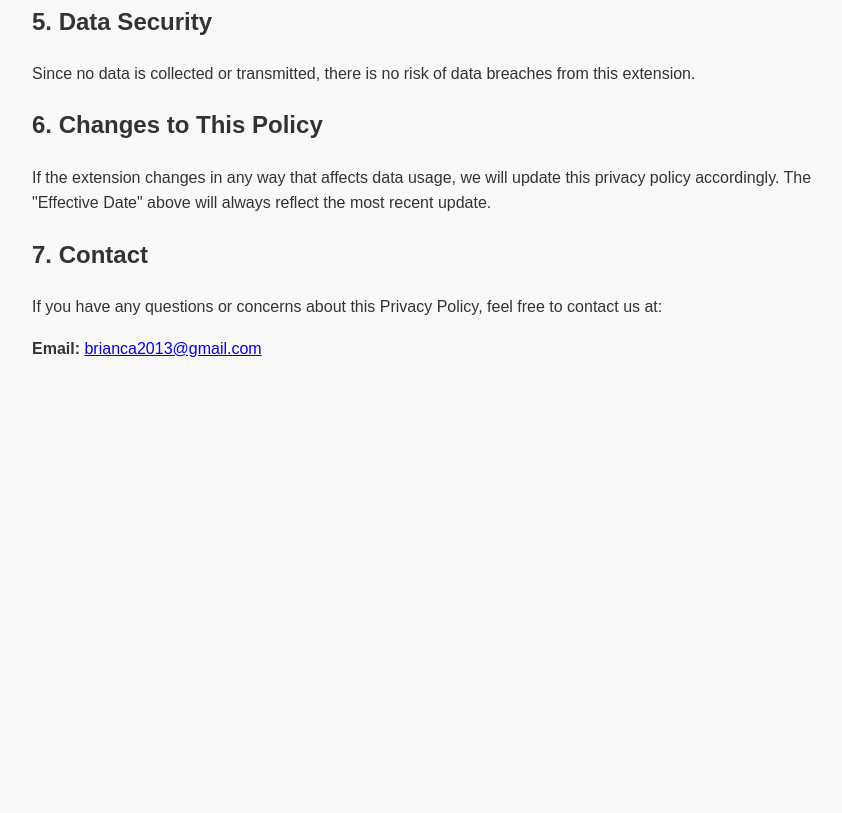
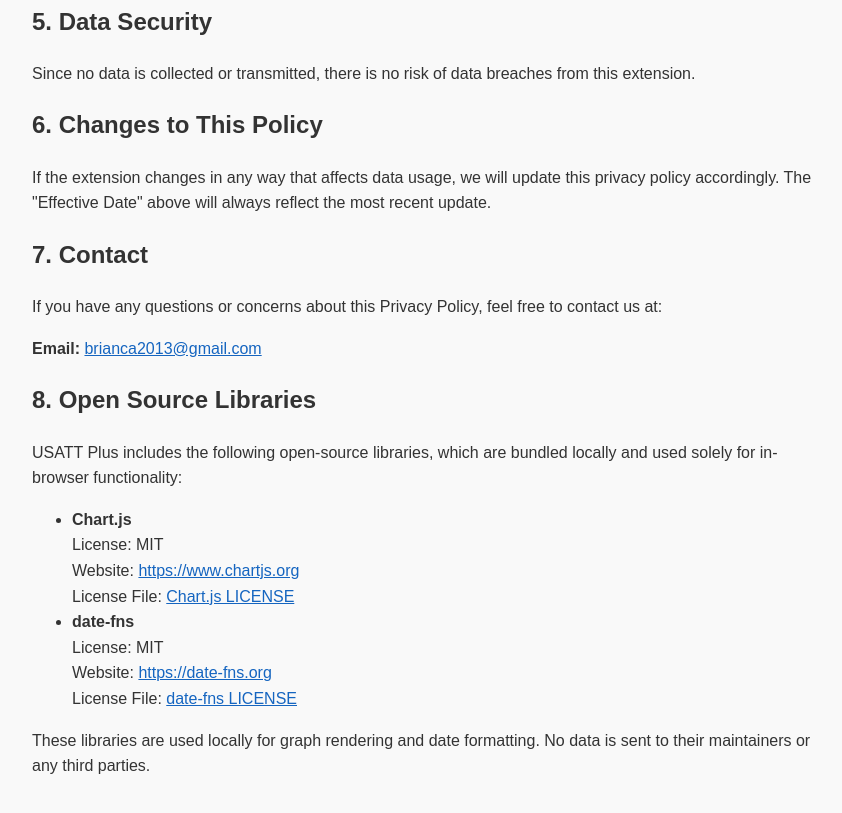
Before and after one commit to booktrailer/usatt-plus-privacy-policy, a plain HTML site: page index.html in a window 1280 px wide. Shown: the part 946-1759 px from the top of the page, without its empty margins (208-1050 px from the left). Before the commit the page ends 1387 px from the top, so only its background shows below. Drawn offline with Linux system fonts and the light colour scheme.

Commit message:
Update index.html

```diff
--- a/index.html
+++ b/index.html
@@ -20,6 +20,9 @@
       background-color: #eee;
       padding: 0.2em 0.4em;
       border-radius: 3px;
+    }
+    a {
+      color: #1565c0;
     }
   </style>
 </head>
@@ -60,5 +63,23 @@
   <h2>7. Contact</h2>
   <p>If you have any questions or concerns about this Privacy Policy, feel free to contact us at:</p>
   <p><strong>Email:</strong> <a href="mailto:brianca2013@gmail.com">brianca2013@gmail.com</a></p>
+
+  <h2>8. Open Source Libraries</h2>
+  <p>USATT Plus includes the following open-source libraries, which are bundled locally and used solely for in-browser functionality:</p>
+  <ul>
+    <li>
+      <strong>Chart.js</strong><br>
+      License: MIT<br>
+      Website: <a href="https://www.chartjs.org" target="_blank">https://www.chartjs.org</a><br>
+      License File: <a href="https://github.com/chartjs/Chart.js/blob/master/LICENSE.md" target="_blank">Chart.js LICENSE</a>
+    </li>
+    <li>
+      <strong>date-fns</strong><br>
+      License: MIT<br>
+      Website: <a href="https://date-fns.org" target="_blank">https://date-fns.org</a><br>
+      License File: <a href="https://github.com/date-fns/date-fns/blob/main/LICENSE" target="_blank">date-fns LICENSE</a>
+    </li>
+  </ul>
+  <p>These libraries are used locally for graph rendering and date formatting. No data is sent to their maintainers or any third parties.</p>
 </body>
 </html>
```
